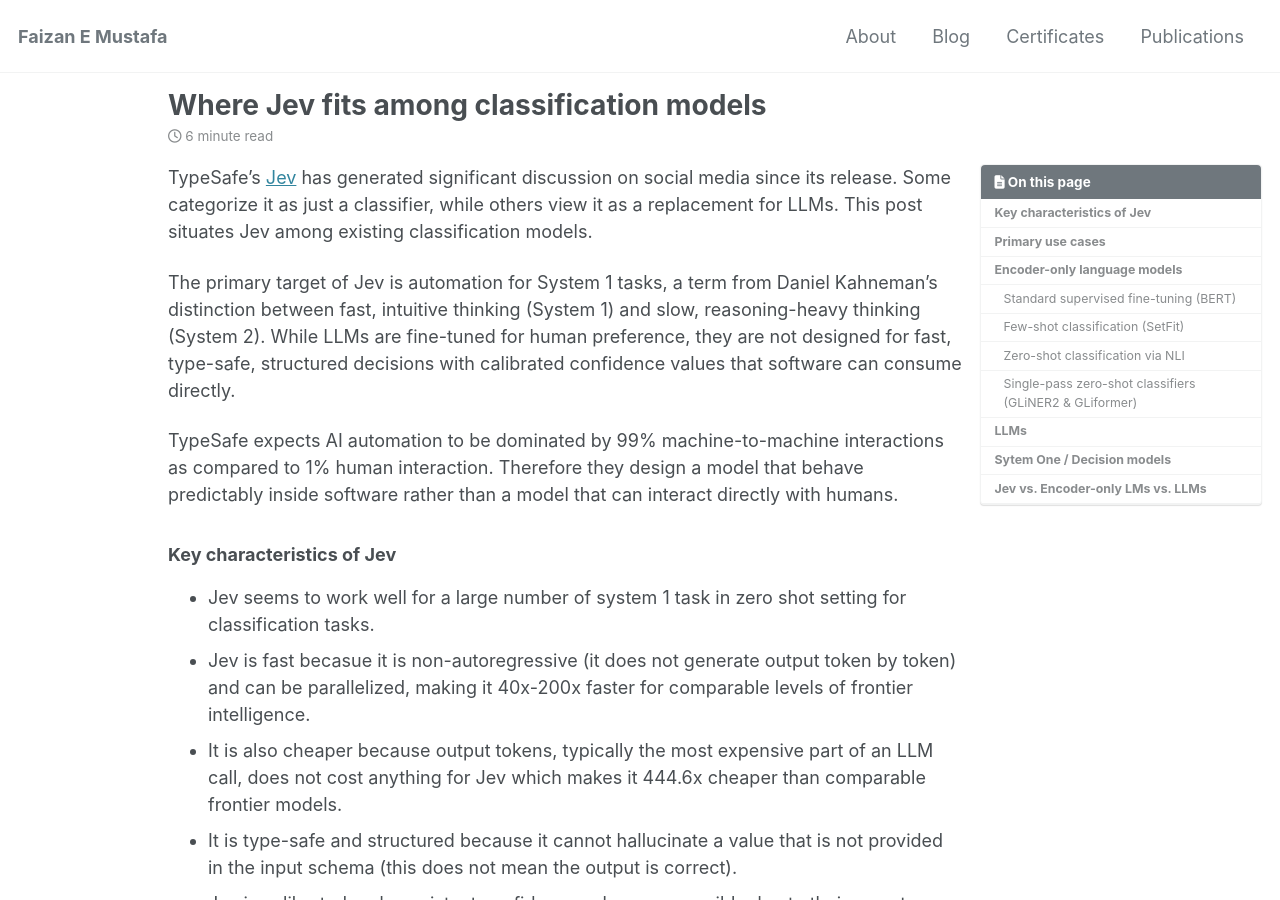
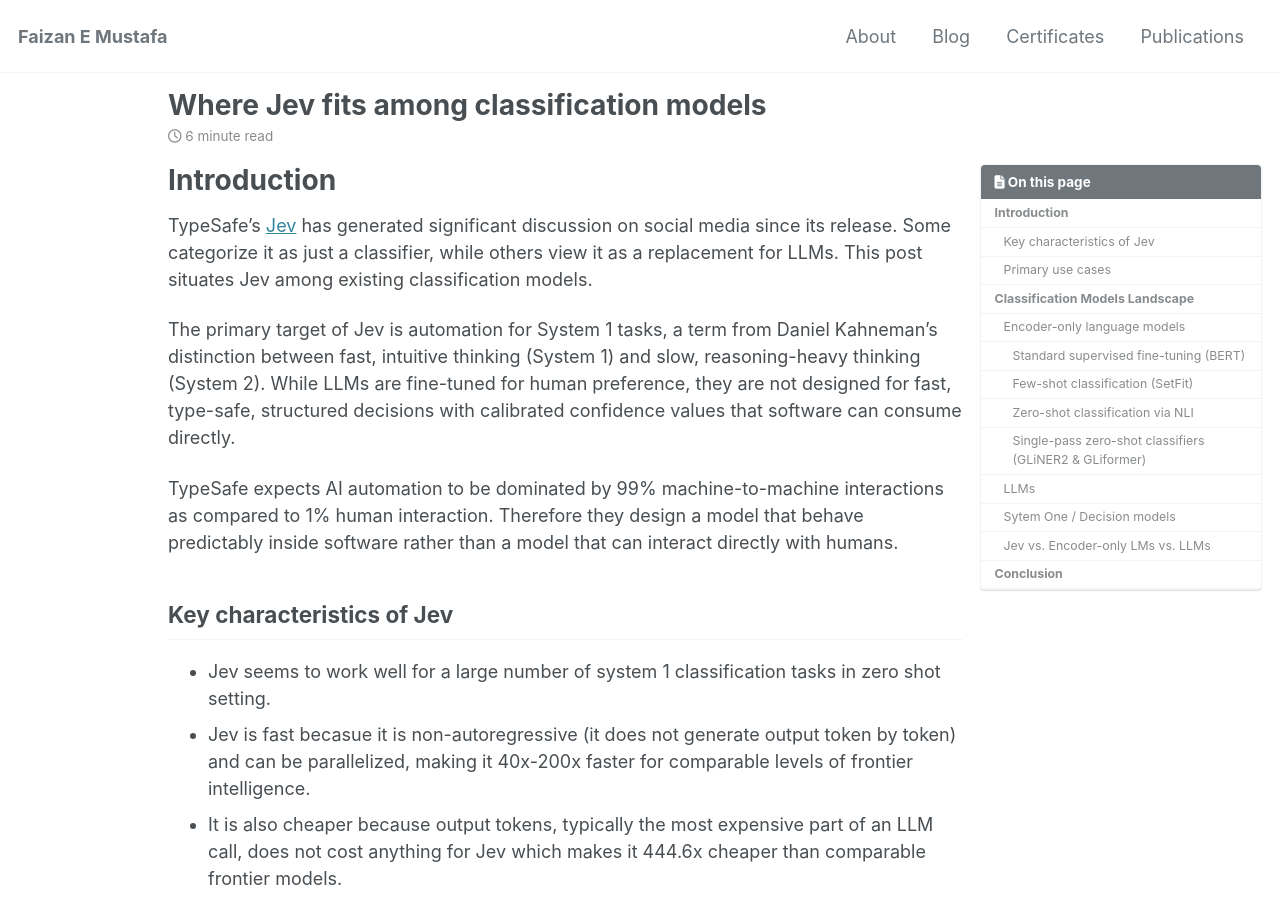
Before and after one commit to Faizan-E-Mustafa/Faizan-E-Mustafa.github.io, a Jekyll site: the page built from _posts/2026-09-27-Jev.md, in a window 1280 px wide and 900 px high. Built offline with Jekyll 4.4.1, drawn with Linux system fonts in a browser that asks for light colours; cached includes are drawn as plain includes; nearby versions of some CDN libraries; some of the changed text lies outside the part shown.

```diff
--- a/_posts/2026-09-27-Jev.md
+++ b/_posts/2026-09-27-Jev.md
@@ -5,15 +5,16 @@ tags: [Classification, LLMs, Zero-Shot]
 excerpt: "A model from TypeSafe that makes fast, calibrated decisions. This post situates it with in the classification landscape"
 ---
 
+# Introduction
 TypeSafe's [Jev](https://typesafe.ai/blog/introducing-system-one-models-and-jev) has generated significant discussion on social media since its release. Some categorize it as just a classifier, while others view it as a replacement for LLMs. This post situates Jev among existing classification models.
 
 The primary target of Jev is automation for System 1 tasks, a term from Daniel Kahneman's distinction between fast, intuitive thinking (System 1) and slow, reasoning-heavy thinking (System 2). While LLMs are fine-tuned for human preference, they are not designed for fast, type-safe, structured decisions with calibrated confidence values that software can consume directly.
 
 TypeSafe expects AI automation to be dominated by 99% machine-to-machine interactions as compared to 1% human interaction. Therefore they design a model that behave predictably inside software rather than a model that can interact directly with humans.
 
-### Key characteristics of Jev
+## Key characteristics of Jev
 
-* Jev seems to work well for a large number of system 1 task in zero shot setting for classification tasks.
+* Jev seems to work well for a large number of system 1 classification tasks in zero shot setting.
 * Jev is fast becasue it is non-autoregressive (it does not generate output token by token) and can be parallelized, making it 40x-200x faster for comparable levels of frontier intelligence.
 * It is also cheaper because output tokens, typically the most expensive part of an LLM call, does not cost anything for Jev which makes it 444.6x cheaper than comparable frontier models.
 * It is type-safe and structured because it cannot hallucinate a value that is not provided in the input schema (this does not mean the output is correct).
@@ -21,7 +22,7 @@ TypeSafe expects AI automation to be dominated by 99% machine-to-machine interac
 
 Jev supports three kinds of questions: Choice selects an option from a list, Score evaluates a state on a scale, and Noul determines whether a statement is true (yes/no probability). Choice and Score also return probabilities and confidence values.
 
-### Primary use cases
+## Primary use cases
 
 Some of the tasks for which Jev could be used:
 
@@ -38,32 +39,32 @@ For additional community resources on Jev, see:
 * [Awesome-Jev on GitHub](https://github.com/yibie/awesome-jev)
 
 
-## Classification Models Landscape
+# Classification Models Landscape
 We will not discuss the machine learning based classification here. Instead we will focus on encoder only models, LLMs (decoder only) and new opensource Jev like models.
 
-### Encoder-only language models
+## Encoder-only language models
 
-#### Standard supervised fine-tuning (BERT)
+### Standard supervised fine-tuning (BERT)
 
 Modern encoder-only architectures began with BERT. Pretraining on a large corpus followed by task-specific fine-tuning allowed models to adapt to new domains with relatively small labeled datasets. To create a custom classifier, developers only needed a dataset of labeled samples to fine-tune the classification head rather than retraining all layers of the model.
 
-#### Few-shot classification ([SetFit](https://huggingface.co/docs/setfit/en/conceptual_guides/setfit))
+### Few-shot classification ([SetFit](https://huggingface.co/docs/setfit/en/conceptual_guides/setfit))
 
 To reduce the burden of acquiring large labeled datasets, few-shot classifiers emerged. SetFit, for example, applies contrastive learning to Sentence Transformer models by pulling similar samples closer together while pushing dissimilar ones apart. [This approach](https://huggingface.co/docs/setfit/en/conceptual_guides/setfit) achieves performance competitive with models like RoBERTa while requiring as few as eight labeled samples per class instead of thousands.
 
-#### [Zero-shot classification via NLI](https://huggingface.co/docs/inference-providers/tasks/zero-shot-classification)
+### [Zero-shot classification via NLI](https://huggingface.co/docs/inference-providers/tasks/zero-shot-classification)
 
 To eliminate labeled training data requirements entirely, zero-shot classifiers reframed classification as a Natural Language Inference (NLI) task. An NLI model determines whether a text premise logically entails or contradicts a target hypothesis (such as checking if a premise entails "This text is about sports"). However, because inference must be run separately for every target class, processing costs scale linearly with the number of candidate categories.
 
-#### Single-pass zero-shot classifiers (GLiNER2 & GLiformer)
+### Single-pass zero-shot classifiers (GLiNER2 & GLiformer)
 
 GLiNER addressed these efficiency limitations in zero-shot Named Entity Recognition, and [GLiNER2](https://aclanthology.org/2025.emnlp-demos.10/) adapted this design to general text classification. By prefixing input text with a task prompt and candidate labels (`[P] task ([L] label 1 [L] label 2 ...) [SEP] text`), GLiNER2 generates contextual embeddings for all label tokens simultaneously. An MLP projects these embeddings into logits in a single forward pass, delivering fast CPU inference with constant latency regardless of label count. [GLiformer](https://www.knowledgator.com/research/gliformer.pdf) extends the same single-pass design.
 
-### LLMs
+## LLMs
 
 LLMs are autoregressive decoder-only models. The hard part with LLMs is making small decisions consistently across many requests and confidence scores are not accurate. LLMs can handle diverse tasks, including zero-shot text classification. However, because autoregressive language models generate text sequentially, they are inherently designed for generation rather than classification. Structured outputs attempt to constrain LLMs to a schema, but schema generation remains token-by-token, making it slow and prone to errors. Alternative approaches, such as [SGLang](https://blog.dailydoseofds.com/p/build-your-own-jev-100-local)'s `/v1/score` endpoint, allow labels to be specified in the prompt to output scores at the first token generation step. Nonetheless, LLM scores are generally not calibrated for seamless system integration, as LLMs are not instruction-tuned for that objective.
 
-### Sytem One / Decision models
+## Sytem One / Decision models
 
 Some of the open source models that have emerged after the realase of Jev that are tring to replicate the results produced by closed source Jev.
 
@@ -71,7 +72,7 @@ Some of the open source models that have emerged after the realase of Jev that a
 
 [Laya](https://github.com/NandhaKishorM/laya) is perhaps the closest open-source alternative to Jev with calibrated confidence. It works well when the number of classes is low, but underperforms relative to Jev as class count increases. Furthermore, Laya [struggles in zero-shot settings](https://flowtivity.ai/blog/laya-open-source-jev-alternative/) (base models score around 0.35 on the typed-decisions benchmark against a 0.318 random baseline), which is the primary appeal of Jev. Calibration for Laya also typically needs to be fine-tuned for specific tasks.
 
-### Jev vs. Encoder-only LMs vs. LLMs
+## Jev vs. Encoder-only LMs vs. LLMs
 
 The Jev announcement compares the model with LLMs in terms of speed, cost, and capability on System 1 tasks. If Jev's zero-shot performance is equivalent to LLMs on System 1 tasks, then this comparison is reasonable. However, LLMs also excel at System 2 tasks, which Jev does not tackle, placing Jev closer to the domain of zero-shot encoder-only models. Therefore, it is worthwhile to compare Jev with zero-shot encoder-only classification models.
 
```
Also changed, not shown: other parts of _posts/2026-09-27-Jev.md (+9 -1 lines).
